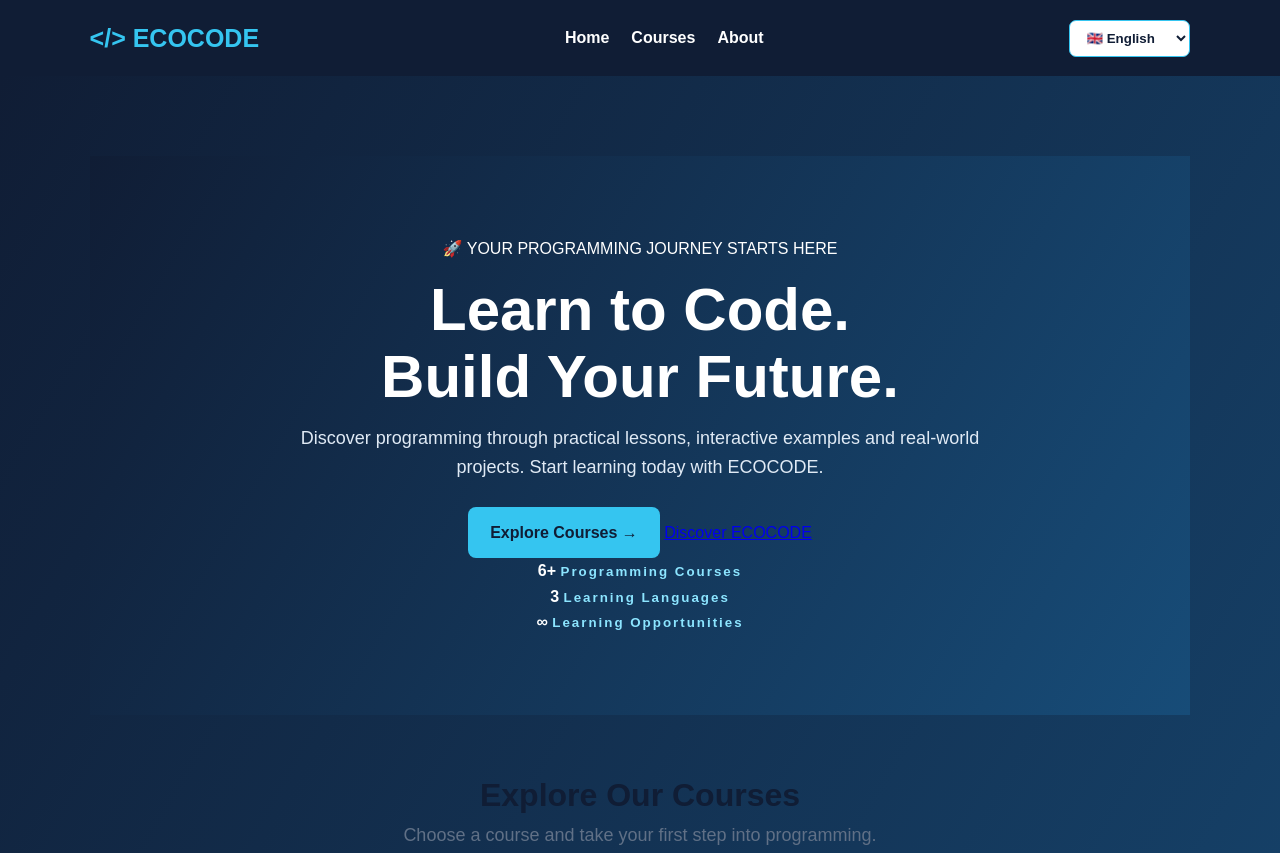
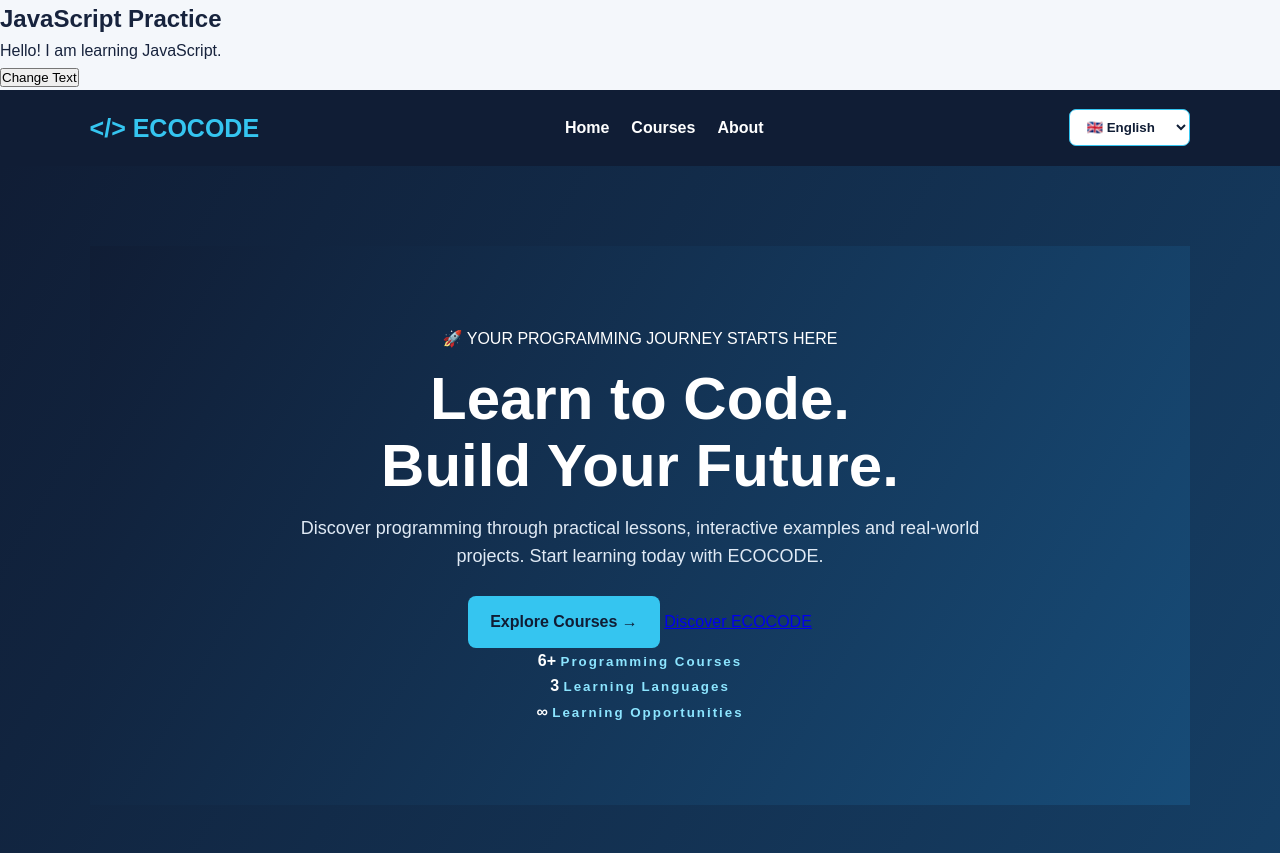
Before and after one commit to fsaidasrorzoda-commits/my-first-website, a plain HTML site: page index.html in a window 1280 px wide. Shown: the top 853 px of the page. Drawn offline with Linux system fonts and the light colour scheme.

Commit message:
Update index.html

```diff
--- a/index.html
+++ b/index.html
@@ -268,6 +268,15 @@
 </head>
 
 <body>
+    <h2>JavaScript Practice</h2>
+
+<p id="message">
+    Hello! I am learning JavaScript.
+</p>
+
+<button id="changeTextBtn">
+    Change Text
+</button>
 
     <!-- HEADER -->
     <header>
```
